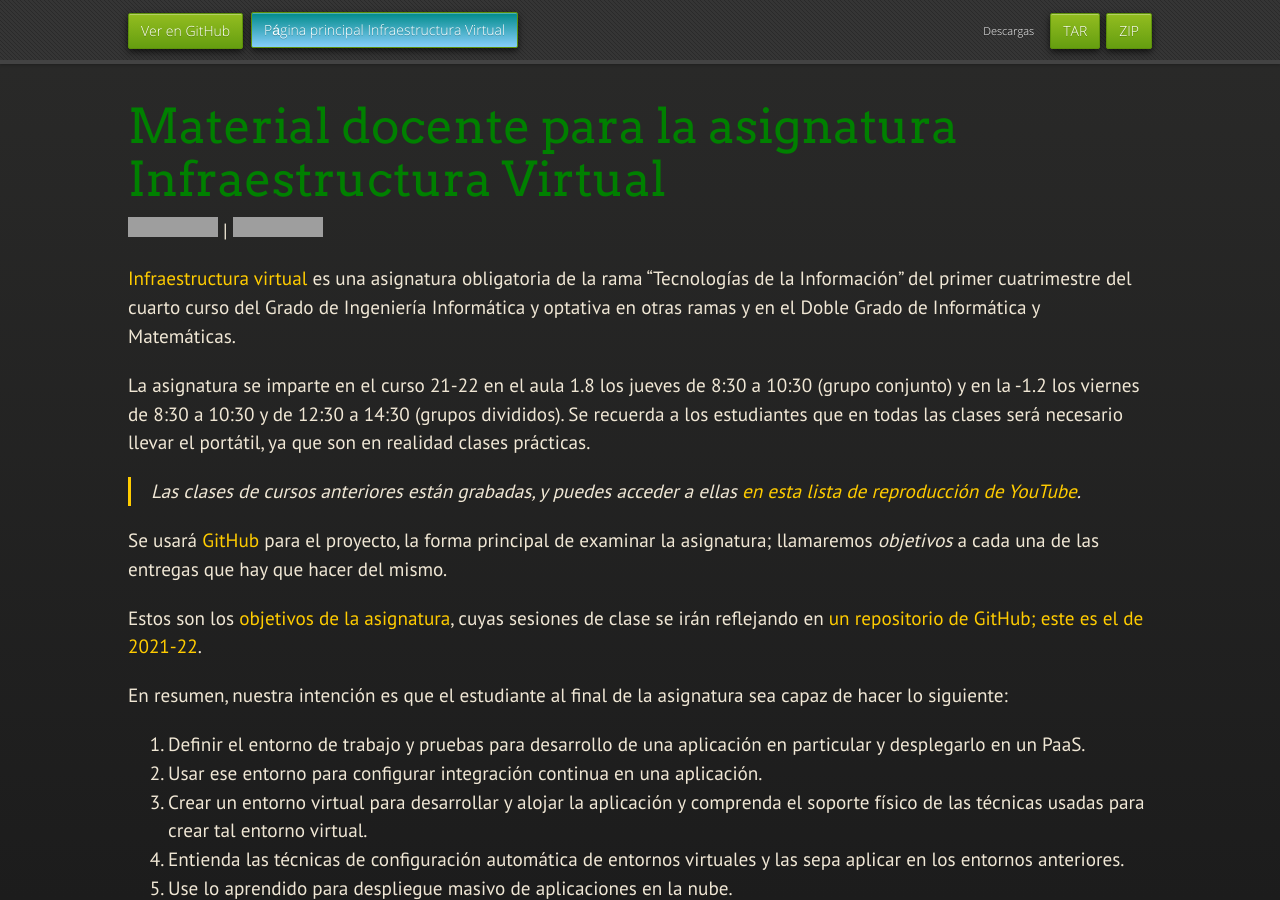
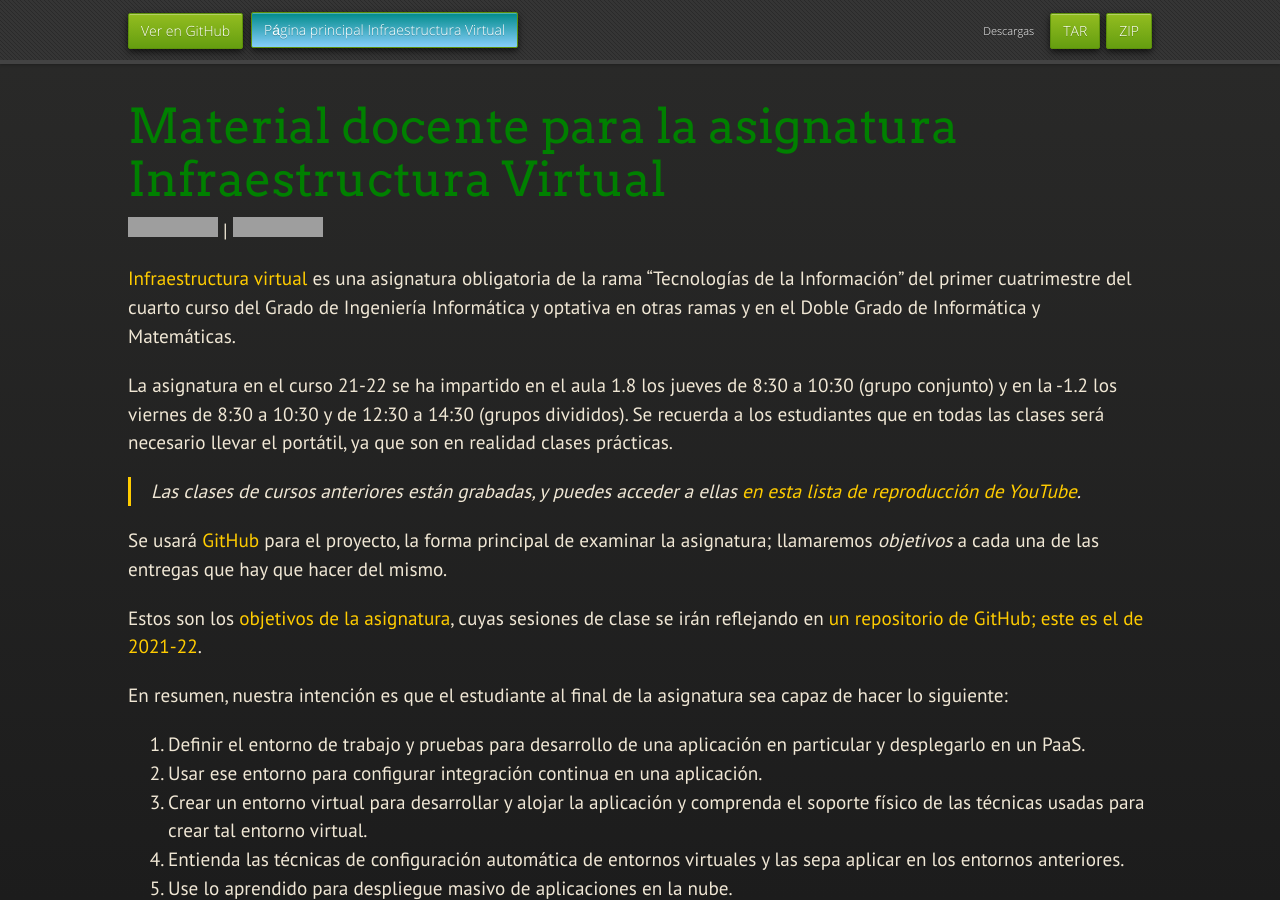
Before and after one commit to JJ/IV, a Jekyll site: the page built from index.md, in a window 1280 px wide and 900 px high. Built offline with Jekyll 4.4.1, drawn with Linux system fonts in a browser that asks for light colours; nearby versions of some CDN libraries; some web fonts are replaced; our own code applies the rules of GitHub Pages for plain Markdown files; some of the changed lines change nothing that is shown; grey boxes are pictures that could not be loaded.

Commit message:
Sync index.md de master a gh-pages

```diff
--- a/index.md
+++ b/index.md
@@ -14,7 +14,7 @@
 primer cuatrimestre del cuarto curso del Grado de Ingeniería Informática y
 optativa en otras ramas y en el Doble Grado de Informática y Matemáticas.
 
-La asignatura se imparte en el curso 21-22 en el aula 1.8 los jueves de 8:30 a
+La asignatura en el curso 21-22 se ha impartido en el aula 1.8 los jueves de 8:30 a
 10:30 (grupo conjunto) y en la -1.2 los viernes de 8:30 a 10:30 y de 12:30 a
 14:30 (grupos divididos). Se recuerda a los estudiantes que en todas las clases
 será necesario llevar el portátil, ya que son en realidad clases prácticas.
@@ -27,7 +27,7 @@
 examinar la asignatura; llamaremos *objetivos* a cada una de las entregas que hay
 que hacer del mismo.
 
-Estos son los [objetivos de la asignatura](documentos/objetivos), cuyas
+Estos son los [objetivos de la asignatura](documentos/objetivos.md), cuyas
 sesiones de clase se irán reflejando en
 [un repositorio de GitHub; este es el de 2021-22](https://github.com/JJ/IV-21-22).
 
@@ -98,7 +98,7 @@
 se realizan diferentes productos mínimamente viables de ese proyecto. Los
 proyectos [consisten en crear la infraestructura virtual junto con una
 aplicación desarrollada según el modelo
-DevOps](documentos/proyecto/README.md). A grosso modo, los objetivos se
+DevOps](documentos/proyecto/README). A grosso modo, los objetivos se
 organizarán de la forma siguiente.
 
 1. [Objetivo cero: Uso básico de
@@ -113,7 +113,7 @@
 7. [Integración continua](documentos/proyecto/6.CI).
 8. [Servicios esenciales](documentos/proyecto/7.Servicios).
 9. [REST](documentos/proyecto/8.REST).
-10. [Implementación de REST](documentos/proyecto/9.Microservicios).
+10. [Implementación de REST](documentos/proyecto/9.Microservicio).
 11. [PaaS](documentos/proyecto/10.PaaS).
 
 Estas prácticas se han hecho otros años:
@@ -139,7 +139,7 @@
 Los criterios de evaluación figuran en la
 [ficha de la asignatura](https://grados.ugr.es/informatica/pages/infoacademica/guias_docentes/curso_actual/cuarto/tecnologiasdelainformacion/gii_infraestructura_virtual_20172018_firmada)
 en la web del grado, y
-[se especifican en el repositorio de la clase](https://github.com/JJ/IV-21-22/blob/master/Metodolog%C3%ADa_y_criterios_de_evaluaci%C3%B3n).
+[se especifican en el repositorio de la clase](https://github.com/JJ/IV-21-22/blob/master/Metodolog%C3%ADa_y_criterios_de_evaluaci%C3%B3n.md).
 
 ## Convocatoria extraordinaria (AL FINAL DEL CUATRIMESTRE)
 
```
